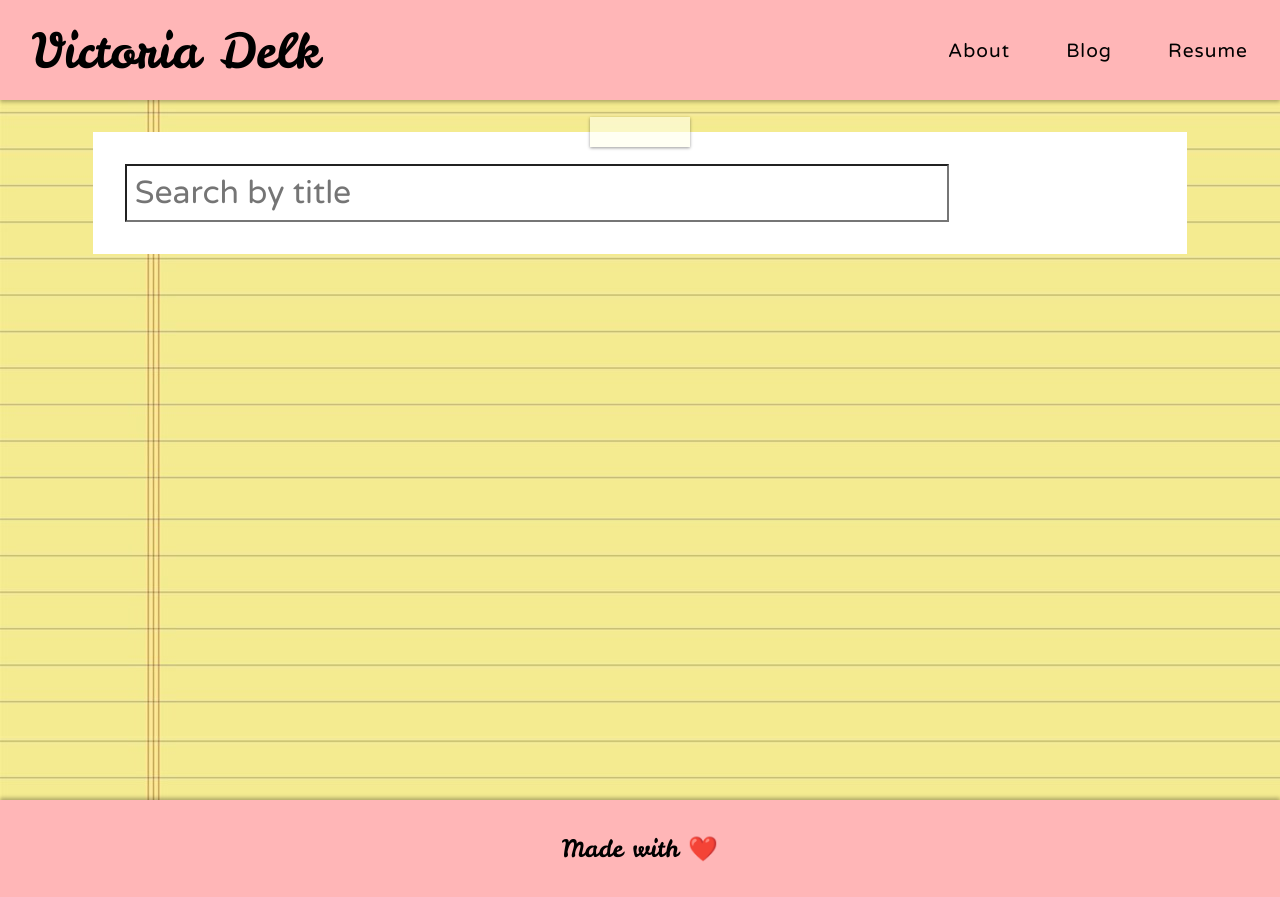
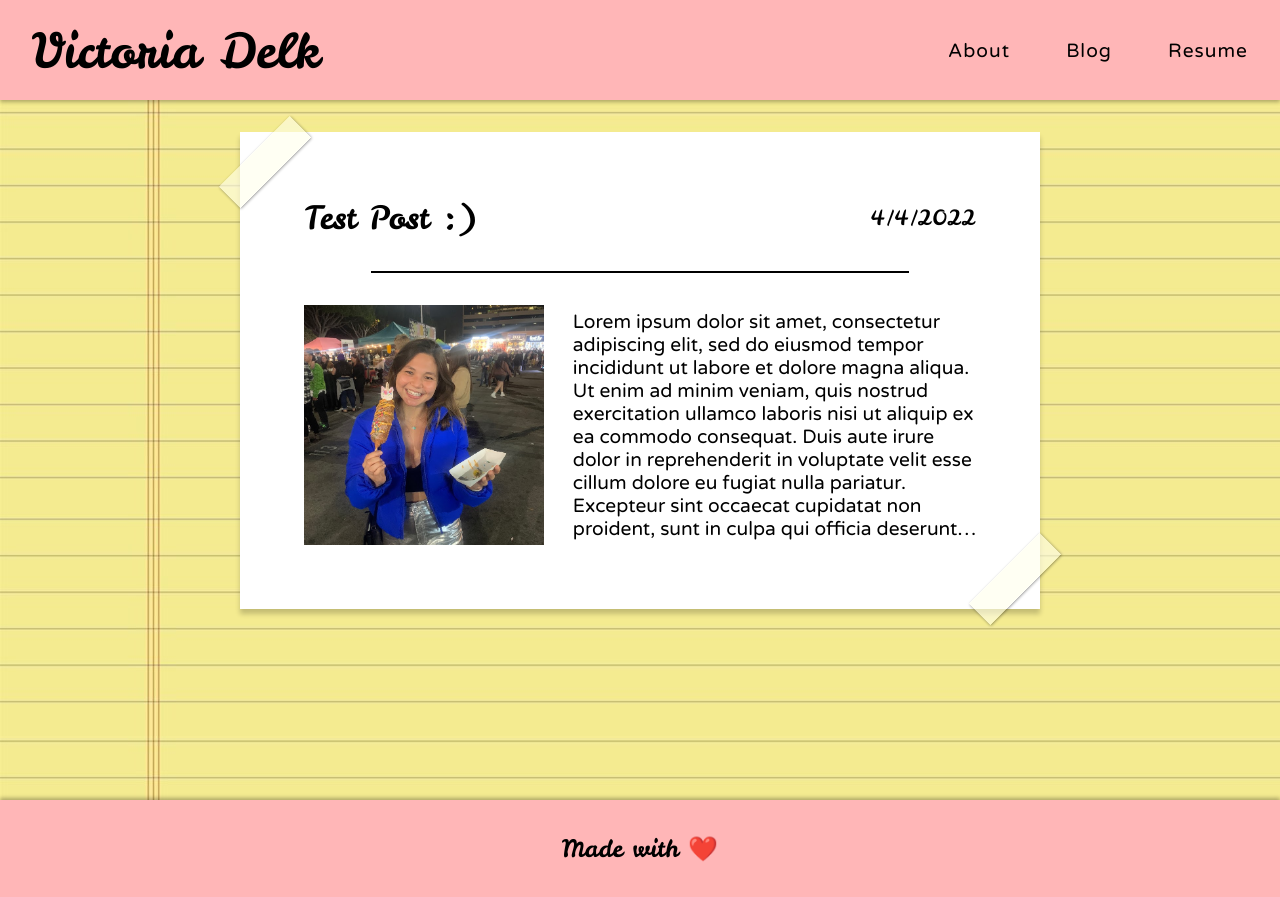
Before and after one commit to czhangy/VickyDelk, a Next.js app: page /blog in a window 1280 px wide. Built offline with nearby package versions, Linux system fonts and the light colour scheme.

Commit message:
Blog post skeleton

```diff
--- a/package.json
+++ b/package.json
@@ -10,6 +10,7 @@
     },
     "dependencies": {
         "express": "^4.18.1",
+        "mongodb": "^4.6.0",
         "next": "12.1.6",
         "react": "18.1.0",
         "react-dom": "18.1.0"
--- /dev/null
+++ b/src/components/Blog/BlogPost.js
@@ -0,0 +1,34 @@
+// Stylesheet
+import styles from "@styles/Blog/BlogPost.module.scss";
+// NextJS
+import Link from "next/link";
+import Image from "next/image";
+
+const BlogPost = ({ post }) => {
+    return (
+        <Link href={`/blog/${post.id}`}>
+            <div className={styles["blog-post"]}>
+                <div className={`${styles.tape} ${styles["top-tape"]}`} />
+                <div className={`${styles.tape} ${styles["bottom-tape"]}`} />
+                <div className={styles["post-header"]}>
+                    <h3 className={styles["post-title"]}>{post.title}</h3>
+                    <p className={styles["post-timestamp"]}>{post.timestamp}</p>
+                </div>
+                <hr className={styles.separator} />
+                <div className={styles["post-body"]}>
+                    <div className={styles["post-image"]}>
+                        <Image
+                            src="/images/profile.JPG"
+                            alt=""
+                            layout="fill"
+                            objectFit="cover"
+                        />
+                    </div>
+                    <p className={styles["post-content"]}>{post.content}</p>
+                </div>
+            </div>
+        </Link>
+    );
+};
+
+export default BlogPost;
--- a/src/pages/blog.js
+++ b/src/pages/blog.js
@@ -3,19 +3,28 @@ import styles from "@styles/Blog/Blog.module.scss";
 // NextJS
 import Head from "next/head";
 // Local components
-import SearchBar from "@components/Blog/SearchBar.js";
+import BlogPost from "@components/Blog/BlogPost.js";
 
 const Blog = () => {
+    const testPost = {
+        id: 1,
+        title: "Test Post :)",
+        timestamp: "4/4/2022",
+        content:
+            "Lorem ipsum dolor sit amet, consectetur adipiscing elit, sed do eiusmod tempor incididunt ut labore et dolore magna aliqua. Ut enim ad minim veniam, quis nostrud exercitation ullamco laboris nisi ut aliquip ex ea commodo consequat. Duis aute irure dolor in reprehenderit in voluptate velit esse cillum dolore eu fugiat nulla pariatur. Excepteur sint occaecat cupidatat non proident, sunt in culpa qui officia deserunt mollit anim id est laborum.",
+    };
+
     return (
         <div id={styles.blog}>
             <Head>
                 <title>Blog | Vicky Delk&apos;s Blog</title>
                 <link rel="icon" href="/favicon.ico" />
             </Head>
-            <div id={styles.filters}>
-                <div id={styles.tape} />
-                <SearchBar />
-            </div>
+            <ul id={styles.posts}>
+                <li>
+                    <BlogPost post={testPost} />
+                </li>
+            </ul>
         </div>
     );
 };
--- a/src/styles/Blog/Blog.module.scss
+++ b/src/styles/Blog/Blog.module.scss
@@ -7,22 +7,11 @@
     align-items: center;
     padding: 32px;
 
-    #filters {
-        background: white;
-        width: 90%;
-        padding: 32px;
-        position: relative;
-
-        #tape {
-            position: absolute;
-            background: rgba(255, 255, 235, 0.6);
-            box-shadow: 0 1px 3px rgba(0, 0, 0, 0.4);
-            height: 30px;
-            width: 100px;
-            top: -15px;
-            right: 50%;
-            transform: translateX(50%);
-            z-index: 2;
-        }
+    #posts {
+        min-width: 400px;
+        width: 80%;
+        max-width: 800px;
+        margin: 0 auto;
+        display: block;
     }
 }
--- /dev/null
+++ b/src/styles/Blog/BlogPost.module.scss
@@ -0,0 +1,83 @@
+@use "@styles/constants";
+
+.blog-post {
+    width: 100%;
+    background: white;
+    box-shadow: 0 5px 5px rgba(0, 0, 0, 0.2);
+    padding: 64px;
+    cursor: pointer;
+    transition: transform 0.2s ease;
+    position: relative;
+
+    .tape {
+        position: absolute;
+        background: rgba(255, 255, 235, 0.6);
+        box-shadow: 0 1px 3px rgba(0, 0, 0, 0.4);
+        height: 30px;
+        width: 100px;
+    }
+
+    .top-tape {
+        top: 15px;
+        left: -25px;
+        transform: rotate(-45deg);
+    }
+
+    .bottom-tape {
+        bottom: 15px;
+        right: -25px;
+        transform: rotate(-45deg);
+    }
+
+    .post-header {
+        display: flex;
+        justify-content: space-between;
+        align-items: center;
+        margin-bottom: 32px;
+
+        .post-title {
+            font-family: constants.$accent-font;
+            font-size: 2rem;
+        }
+
+        .post-timestamp {
+            font-family: constants.$accent-font;
+            font-size: 1.3rem;
+        }
+    }
+
+    .separator {
+        background: black;
+        height: 2px;
+        width: 80%;
+    }
+
+    .post-body {
+        margin-top: 32px;
+        display: flex;
+        justify-content: space-between;
+        align-items: center;
+
+        .post-image {
+            height: 240px;
+            width: 240px;
+            position: relative;
+        }
+
+        .post-content {
+            font-family: constants.$main-font;
+            font-size: 1.2rem;
+            width: 60%;
+            display: -webkit-box;
+            -webkit-line-clamp: 10;
+            -webkit-box-orient: vertical;
+            overflow: hidden;
+        }
+    }
+}
+
+@media (hover: hover) {
+    .blog-post:hover {
+        transform: scale(1.03);
+    }
+}
--- a/src/styles/Home/StickyNote.module.scss
+++ b/src/styles/Home/StickyNote.module.scss
@@ -5,7 +5,7 @@
     width: 500px;
     background: white;
     cursor: pointer;
-    transition: transform 0.2 ease;
+    transition: transform 0.2s ease;
     position: relative;
     margin-bottom: 50px;
     box-shadow: 0 5px 5px rgba(0, 0, 0, 0.2);
--- a/src/styles/globals.scss
+++ b/src/styles/globals.scss
@@ -22,6 +22,7 @@ p {
 }
 
 h2,
+h3,
 h5 {
     margin: 0;
     font-weight: normal;
@@ -29,6 +30,11 @@ h5 {
 
 hr {
     border: none;
+}
+
+ul {
+    list-style: none;
+    padding: 0;
 }
 
 ::-webkit-scrollbar {
```
Also changed, not shown: api/server.js (deleted, +0 -39 lines), 1 other file (tests, documents, lock files or other folders).
